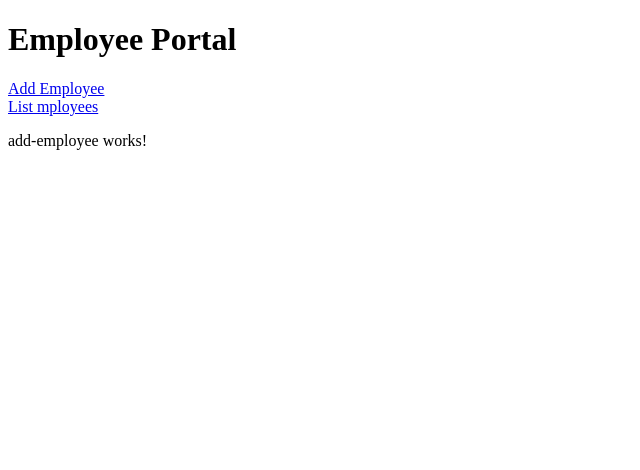
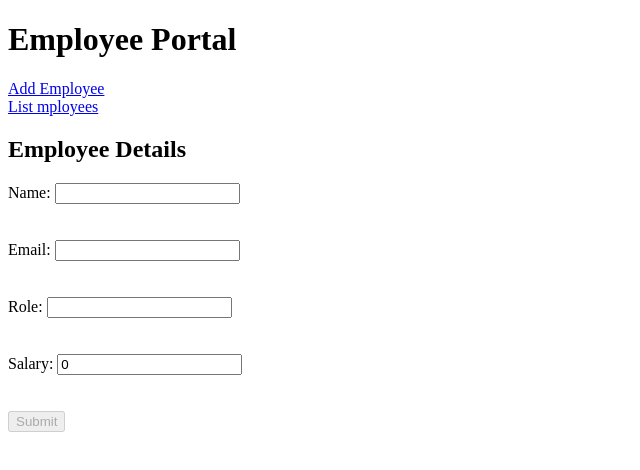
Before and after one commit to binduvarma25/Employee-crud-app, an Angular app in the folder employee-portal-ui/: page /add in a window 1280 px wide. Shown: the top 470 px of the page, without its empty margins (0-640 px from the left). Built offline with nearby package versions, Linux system fonts and the light colour scheme.

Commit message:
Add Component Validation is done

```diff
--- a/employee-portal-ui/src/app/app.module.ts
+++ b/employee-portal-ui/src/app/app.module.ts
@@ -1,5 +1,6 @@
 import { HttpClientModule } from '@angular/common/http';
 import { NgModule } from '@angular/core';
+import { ReactiveFormsModule } from '@angular/forms';
 import { BrowserModule } from '@angular/platform-browser';
 
 import { AppRoutingModule } from './app-routing.module';
@@ -16,7 +17,8 @@ import { ListEmmployeeComponent } from './employee/list-emmployee/list-emmployee
   imports: [
     BrowserModule,
     AppRoutingModule,
-    HttpClientModule
+    HttpClientModule,
+    ReactiveFormsModule
   ],
   providers: [],
   bootstrap: [AppComponent]
--- a/employee-portal-ui/src/app/employee/add-employee/add-employee.component.html
+++ b/employee-portal-ui/src/app/employee/add-employee/add-employee.component.html
@@ -1 +1,55 @@
-<p>add-employee works!</p>
+
+
+<form [formGroup]="employeeForm"  (ngSubmit)="onSubmit()">
+
+    <h2>Employee Details</h2>
+    <div>
+        <label for="name">Name: </label>
+        <input id="name" type="text" formControlName="name">
+    </div>
+
+    <div *ngIf="employeeForm.controls['name'].invalid && (employeeForm.controls['name'].dirty || employeeForm.controls['name'].touched)" class="alert">
+        <div *ngIf="employeeForm.controls['name'].errors">
+        Please enter Name
+      </div>
+    </div>
+    <br/><br/>
+    <div>
+        <label for="email">Email: </label>
+        <input id="email" type="text" formControlName="email">
+
+    </div>
+
+    <div *ngIf="employeeForm.controls['email'].invalid && (employeeForm.controls['email'].dirty || employeeForm.controls['email'].touched)" class="alert">
+        <div *ngIf="employeeForm.controls['email'].errors">
+        Please enter Email
+      </div>
+    </div>
+    <br/><br/>
+
+    <div>
+        <label for="role">Role: </label>
+        <input id="role" type="text" formControlName="role">
+    </div>
+
+    <div *ngIf="employeeForm.controls['role'].invalid && (employeeForm.controls['role'].dirty || employeeForm.controls['role'].touched)" class="alert">
+        <div *ngIf="employeeForm.controls['role'].errors">
+        Please enter Role
+      </div>
+    </div>
+    <br/><br/>
+    <div>
+        <label for="salary">Salary: </label>
+        <input id="salary" type="text" formControlName="salary">
+    </div>
+
+    <div *ngIf="employeeForm.controls['salary'].invalid && (employeeForm.controls['salary'].dirty || employeeForm.controls['salary'].touched)" class="alert">
+        <div *ngIf="employeeForm.controls['salary'].errors">
+        Please enter Salary
+      </div>
+    </div>
+    <br/><br/>
+
+    <button type="submit" [disabled]="!employeeForm.valid" class="btn btn-primary" >Submit</button>
+
+</form>
--- a/employee-portal-ui/src/app/employee/add-employee/add-employee.component.ts
+++ b/employee-portal-ui/src/app/employee/add-employee/add-employee.component.ts
@@ -1,4 +1,7 @@
 import { Component, OnInit } from '@angular/core';
+import { FormBuilder, FormGroup, Validators } from '@angular/forms';
+import { ActivatedRoute, Router } from '@angular/router';
+import { EmployeService } from '../employe.service';
 
 @Component({
   selector: 'app-add-employee',
@@ -7,9 +10,34 @@ import { Component, OnInit } from '@angular/core';
 })
 export class AddEmployeeComponent implements OnInit {
 
-  constructor() { }
+  employeeForm!: FormGroup;
+  constructor(private fb: FormBuilder, private empService:EmployeService, private route:Router) {
+
+  }
 
   ngOnInit(): void {
+    this.employeeForm = this.fb.group({
+      name: ['',Validators.required],
+      email: ['',[Validators.required,Validators.email]],
+      role: ['',[Validators.required]],
+      salary:[0,Validators.min(1000)]
+
+    });
+  }
+
+  onSubmit(){
+    if (this.employeeForm.valid) {
+      console.log("Form Submitted!");
+      let resource = JSON.stringify(this.employeeForm.value);
+      console.log(this.employeeForm.value);
+      console.log(resource);
+      this.empService.saveEmployee(this.employeeForm.value).subscribe(res=>{
+        console.log(res);
+        this.employeeForm.reset();
+        this.route.navigate(["/list"])
+      })
+
+    }
   }
 
 }
--- a/employee-portal-ui/src/app/employee/employe.service.ts
+++ b/employee-portal-ui/src/app/employee/employe.service.ts
@@ -15,4 +15,8 @@ export class EmployeService {
   public getAllEmployees(): Observable<Employee[]> {
     return this.httpclient.get<Employee[]>(this.url);
   }
+
+  public saveEmployee(emp:any){
+    return this.httpclient.post(this.url,emp);
+  }
 }
--- a/employee-portal-ui/src/app/employee/list-emmployee/list-emmployee.component.html
+++ b/employee-portal-ui/src/app/employee/list-emmployee/list-emmployee.component.html
@@ -1,37 +1,39 @@
 <style>
-    .table{
+    .table {
         border: 1px solid;
     }
 
-    .td{
+    .td {
         border: 1px solid;
     }
 
-    .th{
+    .th {
         border: 1px solid;
     }
 </style>
 
 <p>Employee List</p>
-
-
-
-    <div *ngFor="let data of empList">
-        <table class="table">
 <thead>
     <tr>
 
         <th class="th">Name</th>
         <th class="th">Email</th>
         <th class="th">Salary</th>
+        <th class="th">Role</th>
 
     </tr>
 </thead>
+
+
+<div *ngFor="let data of empList">
+    <table class="table">
+
         <tbody>
             <tr>
                 <td class="td">{{data.name}}</td>
                 <td class="td">{{data.email}}</td>
                 <td class="td">{{data.salary}}</td>
+                <td class="td">{{data.role}}</td>
 
             </tr>
         </tbody>
```
Lines whose indentation alone changed are shown as unchanged.
